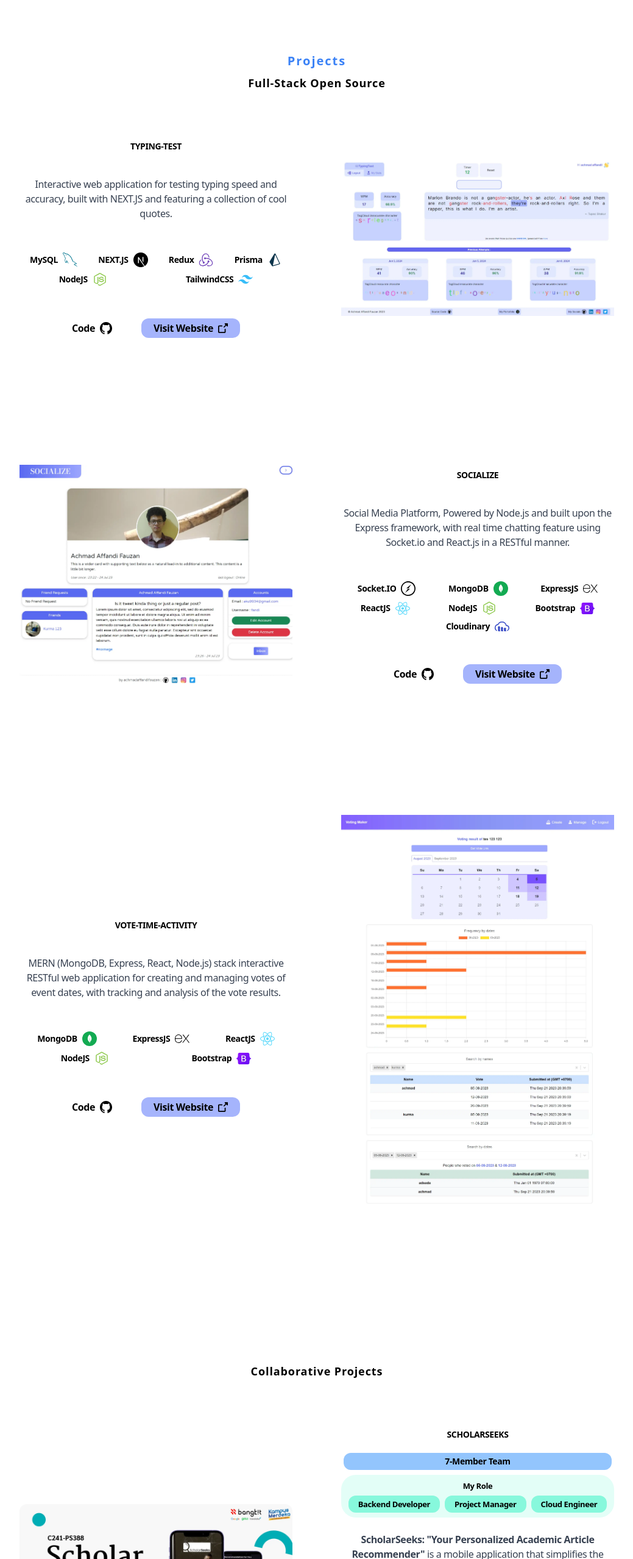
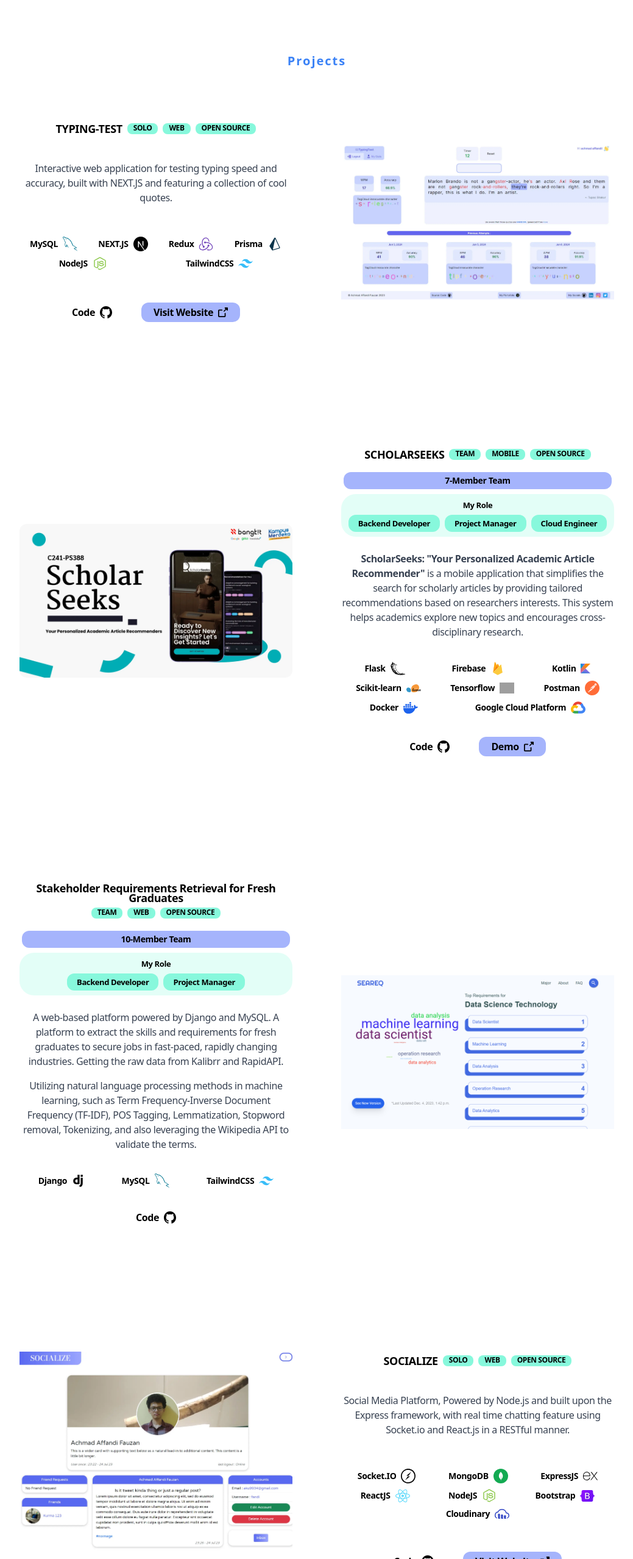
Before and after one commit to achmadaffandifauzan/portofolio, a React (Create React App) app: page / in a window 1280 px wide. Shown: the part 3170-5726 px from the top of the page at 61% size, without its empty margins (120-1159 px from the left). Built offline with nearby package versions, Linux system fonts and the light colour scheme; grey boxes are pictures that could not be loaded.

Commit message:
fix: add tags, remove project type separation

```diff
--- a/src/Navbar.js
+++ b/src/Navbar.js
@@ -9,36 +9,16 @@ const Navbar = () => {
         alt=""
       />
       <div className="flex max-sm:w-full max-sm:justify-around text-black text-sm max-sm:uppercase max-sm:text-xs font-bold sm:gap-4 sm:tracking-widest tracking-wider">
-        <Link
-          to="about-page"
-          smooth={true}
-          duration={500}
-          className="cursor-pointer"
-        >
+        <Link to="about-page" duration={500} className="cursor-pointer">
           About
         </Link>
-        <Link
-          to="experiences-page"
-          smooth={true}
-          duration={500}
-          className="cursor-pointer"
-        >
+        <Link to="experiences-page" duration={500} className="cursor-pointer">
           Experiences
         </Link>
-        <Link
-          to="projects-page"
-          smooth={true}
-          duration={500}
-          className="cursor-pointer"
-        >
+        <Link to="projects-page" duration={500} className="cursor-pointer">
           Projects
         </Link>
-        <Link
-          to="contact-page"
-          smooth={true}
-          duration={500}
-          className="cursor-pointer"
-        >
+        <Link to="contact-page" duration={500} className="cursor-pointer">
           Contact
         </Link>
       </div>
--- /dev/null
+++ b/src/components/Tags.js
@@ -0,0 +1,11 @@
+import React from "react";
+
+const GreenTag = ({ text }) => {
+  return (
+    <div className="bg-[#87f8dc] px-2.5 pb-0.5 rounded-lg text-xs font-semibold w-fit">
+      {text}
+    </div>
+  );
+};
+
+export { GreenTag };
--- a/src/projects/Index.js
+++ b/src/projects/Index.js
@@ -1,9 +1,6 @@
 import { React, useRef } from "react";
-import Eztes from "./Eztes";
-import Seacinema from "./Seacinema";
 import Socialize from "./Socialize";
 import Vote from "./Vote";
-import Thriftnstash from "./Thriftnstash";
 import TypingTest from "./TypingTest";
 import Seareq from "./Seareq";
 import ScholarSeeks from "./ScholarSeeks";
@@ -17,27 +14,12 @@ const Projects = () => {
           <div className="text-blue-500 font-extrabold text-xl mb-2 tracking-widest text-center">
             Projects
           </div>
-          <div className="sm:text-lg tracking-wider font-semibold">
-            <span className="font-bold">Full-Stack Open Source</span>
-          </div>
         </div>
         <TypingTest windowWidth={windowWidth} />
+        <ScholarSeeks windowWidth={windowWidth} />
+        <Seareq windowWidth={windowWidth} />
         <Socialize windowWidth={windowWidth} />
         <Vote windowWidth={windowWidth} />
-        {/* <Eztes windowWidth={windowWidth} />
-        <Seacinema windowWidth={windowWidth} /> */}
-      </div>
-      <div className="flex flex-col justify-center content-center gap-20 mt-16 tracking-tight px-5 sm:px-20">
-        <div className="text-center">
-          <div className="sm:text-2xl tracking-wider font-semibold mt-10"></div>
-          <div className="sm:text-lg tracking-wider font-semibold">
-            <span className="font-extrabold">Collaborative </span>
-            Projects
-          </div>
-        </div>
-        <ScholarSeeks windowWidth={windowWidth} />
-        <Seareq windowWidth={windowWidth} />
-        {/* <Thriftnstash windowWidth={windowWidth} /> */}
       </div>
     </div>
   );
--- a/src/projects/ScholarSeeks.js
+++ b/src/projects/ScholarSeeks.js
@@ -2,6 +2,7 @@ import { React, useState, useEffect } from "react";
 import LoadingAnimation from "../LoadingAnimation";
 import { LazyLoadImage } from "react-lazy-load-image-component";
 import "react-lazy-load-image-component/src/effects/blur.css";
+import { GreenTag } from "../components/Tags";
 
 const ScholarSeeks = ({ windowWidth }) => {
   const [loadingImage, setLoadingImage] = useState(true);
@@ -43,8 +44,17 @@ const ScholarSeeks = ({ windowWidth }) => {
 
       <div className="sm:w-2/5 flex flex-col justify-center sm:gap-4">
         <div className="font-bold text-center text-sm  mb-2 gap-2 flex flex-col">
-          <div className="mb-3">SCHOLARSEEKS</div>
-          <div className=" py-1 px-4 rounded-xl bg-blue-300 mx-1 font-semibold">
+          <div className="mb-3 flex flex-row flex-wrap justify-center items-center gap-2">
+            <div className="font-bold text-center text-lg leading-4">
+              SCHOLARSEEKS
+            </div>
+            <div className="flex flex-row flex-wrap justify-center items-center gap-2">
+              <GreenTag text={"TEAM"} />
+              <GreenTag text={"MOBILE"} />
+              <GreenTag text={"OPEN SOURCE"} />
+            </div>
+          </div>
+          <div className=" py-1 px-4 rounded-xl bg-indigo-300 mx-1 font-semibold">
             7-Member Team
           </div>
           <div className="py-2  rounded-3xl  bg-[#87f8dc3b] text-black font-semibold text-[13px] flex flex-col flex-wrap justify-center items-center">
--- a/src/projects/Seareq.js
+++ b/src/projects/Seareq.js
@@ -2,6 +2,7 @@ import React, { useState, useEffect } from "react";
 import LoadingAnimation from "../LoadingAnimation";
 import { LazyLoadImage } from "react-lazy-load-image-component";
 import "react-lazy-load-image-component/src/effects/blur.css";
+import { GreenTag } from "../components/Tags";
 
 const Seareq = ({ windowWidth }) => {
   const [loadingPNG, setLoadingPNG] = useState(true);
@@ -33,10 +34,17 @@ const Seareq = ({ windowWidth }) => {
     >
       <div className="sm:w-2/5 flex flex-col justify-center sm:gap-4">
         <div className="font-bold text-center text-sm  mb-2 gap-2 flex flex-col">
-          <div className="mb-3">
-            Stakeholder Requirements Retrieval for Fresh Graduates
+          <div className="mb-3 flex flex-row flex-wrap justify-center items-center gap-2">
+            <div className="font-bold text-center text-lg leading-4">
+              Stakeholder Requirements Retrieval for Fresh Graduates
+            </div>
+            <div className="flex flex-row flex-wrap justify-center items-center gap-2">
+              <GreenTag text={"TEAM"} />
+              <GreenTag text={"WEB"} />
+              <GreenTag text={"OPEN SOURCE"} />
+            </div>
           </div>
-          <div className="py-1 px-4 rounded-xl bg-blue-300 mx-1 font-semibold">
+          <div className="py-1 px-4 rounded-xl bg-indigo-300 mx-1 font-semibold">
             10-Member Team
           </div>
           <div className="py-2  rounded-3xl  bg-[#87f8dc3b] text-black font-semibold text-[13px] flex flex-col flex-wrap justify-center items-center">
--- a/src/projects/Socialize.js
+++ b/src/projects/Socialize.js
@@ -2,6 +2,7 @@ import { React, useState, useEffect } from "react";
 import LoadingAnimation from "../LoadingAnimation";
 import { LazyLoadImage } from "react-lazy-load-image-component";
 import "react-lazy-load-image-component/src/effects/blur.css";
+import { GreenTag } from "../components/Tags";
 
 const Socialize = ({ windowWidth }) => {
   const [loadingImage, setLoadingImage] = useState(true);
@@ -102,7 +103,16 @@ const Socialize = ({ windowWidth }) => {
       </div>
 
       <div className="sm:w-2/5 flex flex-col justify-center sm:gap-8">
-        <div className="font-bold text-center text-sm  mb-2">SOCIALIZE</div>
+        <div className="mb-3 flex flex-row flex-wrap justify-center items-center gap-2">
+          <div className="font-bold text-center text-lg leading-4">
+            SOCIALIZE
+          </div>
+          <div className="flex flex-row flex-wrap justify-center items-center gap-2">
+            <GreenTag text={"SOLO"} />
+            <GreenTag text={"WEB"} />
+            <GreenTag text={"OPEN SOURCE"} />
+          </div>
+        </div>
         <div className="text-center text-gray-700 ">
           Social Media Platform, Powered by Node.js and built upon the Express
           framework, with real time chatting feature using Socket.io and
--- a/src/projects/TypingTest.js
+++ b/src/projects/TypingTest.js
@@ -2,6 +2,7 @@ import React, { useState, useEffect } from "react";
 import LoadingAnimation from "../LoadingAnimation";
 import { LazyLoadImage } from "react-lazy-load-image-component";
 import "react-lazy-load-image-component/src/effects/blur.css";
+import { GreenTag } from "../components/Tags";
 
 const TypingTest = ({ windowWidth }) => {
   const [loadingPNG, setLoadingPNG] = useState(true);
@@ -32,7 +33,16 @@ const TypingTest = ({ windowWidth }) => {
       className="flex flex-col-reverse sm:flex-row flex-wrap justify-center gap-20 mb-32 content-center"
     >
       <div className="sm:w-2/5 flex flex-col justify-center sm:gap-8">
-        <div className="font-bold text-center text-sm  mb-2">TYPING-TEST</div>
+        <div className="mb-3 flex flex-row flex-wrap justify-center items-center gap-2">
+          <div className="font-bold text-center text-lg leading-4">
+            TYPING-TEST
+          </div>
+          <div className="flex flex-row flex-wrap justify-center items-center gap-2">
+            <GreenTag text={"SOLO"} />
+            <GreenTag text={"WEB"} />
+            <GreenTag text={"OPEN SOURCE"} />
+          </div>
+        </div>
         <div className="text-center text-gray-700 ">
           Interactive web application for testing typing speed and accuracy,
           built with NEXT.JS and featuring a collection of cool quotes.
--- a/src/projects/Vote.js
+++ b/src/projects/Vote.js
@@ -2,6 +2,7 @@ import { React, useState, useEffect } from "react";
 import LoadingAnimation from "../LoadingAnimation";
 import { LazyLoadImage } from "react-lazy-load-image-component";
 import "react-lazy-load-image-component/src/effects/blur.css";
+import { GreenTag } from "../components/Tags";
 
 const Vote = ({ windowWidth }) => {
   const [loadingPNG, setLoadingPNG] = useState(true);
@@ -33,8 +34,15 @@ const Vote = ({ windowWidth }) => {
       className="flex flex-col-reverse sm:flex-row flex-wrap justify-center gap-20 mb-32 content-center"
     >
       <div className="sm:w-2/5 flex flex-col justify-center sm:gap-8">
-        <div className="font-bold text-center text-sm  mb-2">
-          VOTE-TIME-ACTIVITY
+        <div className="mb-3 flex flex-row flex-wrap justify-center items-center gap-2">
+          <div className="font-bold text-center text-lg leading-4">
+            VOTE-TIME-ACTIVITY
+          </div>
+          <div className="flex flex-row flex-wrap justify-center items-center gap-2">
+            <GreenTag text={"SOLO"} />
+            <GreenTag text={"WEB"} />
+            <GreenTag text={"OPEN SOURCE"} />
+          </div>
         </div>
         <div className="text-center text-gray-700 ">
           {/* restful since it only stores session in server as authentication purposes */}
```
